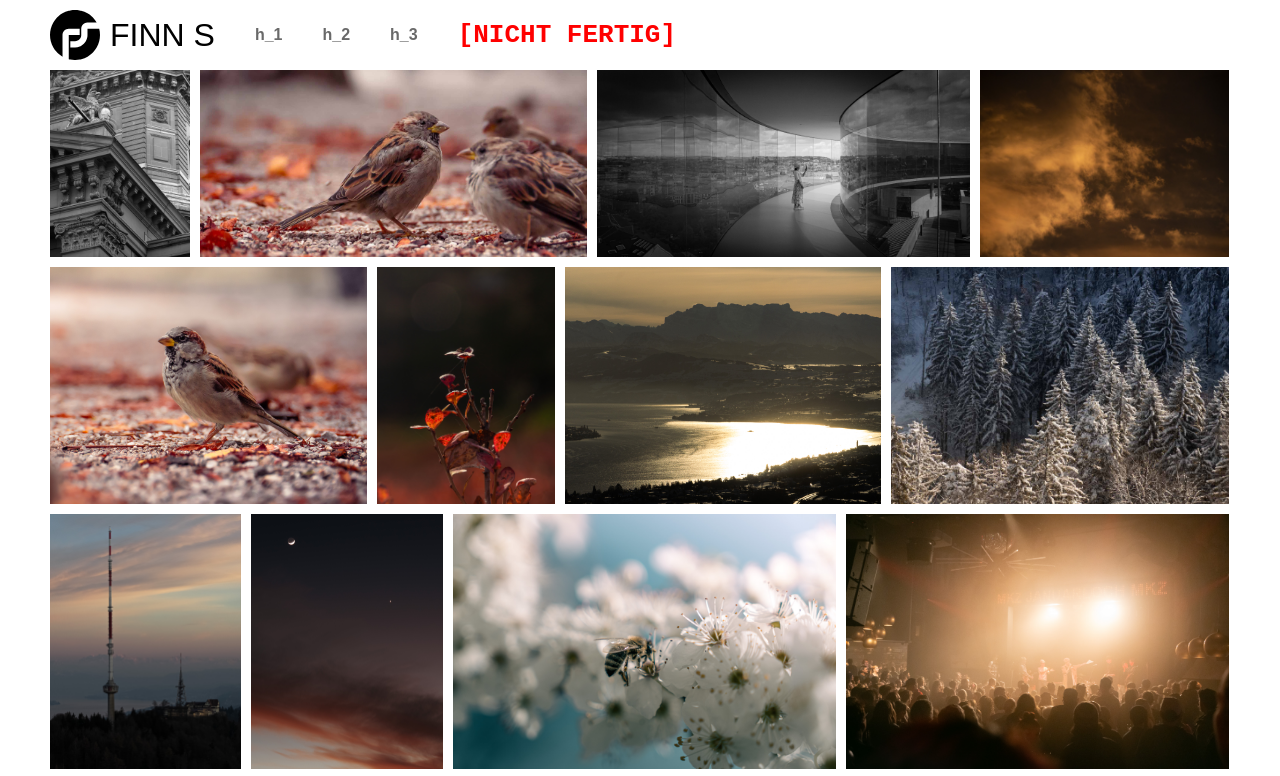
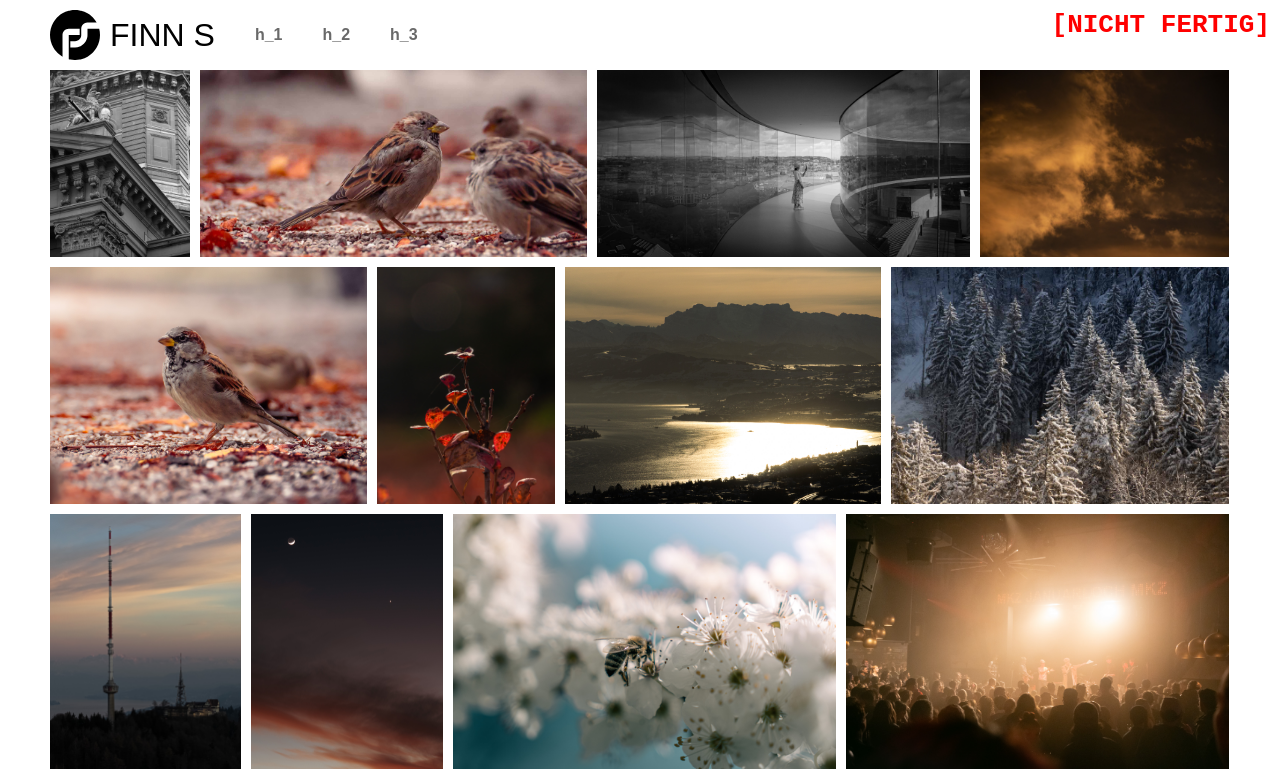
Before and after one commit to Niffla/Website, a plain HTML site: page index.html in a window 1280 px wide. Shown: the top 776 px of the page. Drawn offline with Linux system fonts and the light colour scheme.

Commit message:
Update styles.css

```diff
--- a/styles.css
+++ b/styles.css
@@ -61,4 +61,8 @@ a:hover {
     font-family: monospace;
     color: red;
     font-weight: bold;
+    position: fixed;
+    top: 0;
+    right: 0;
+    margin: 10px;
 }
```
